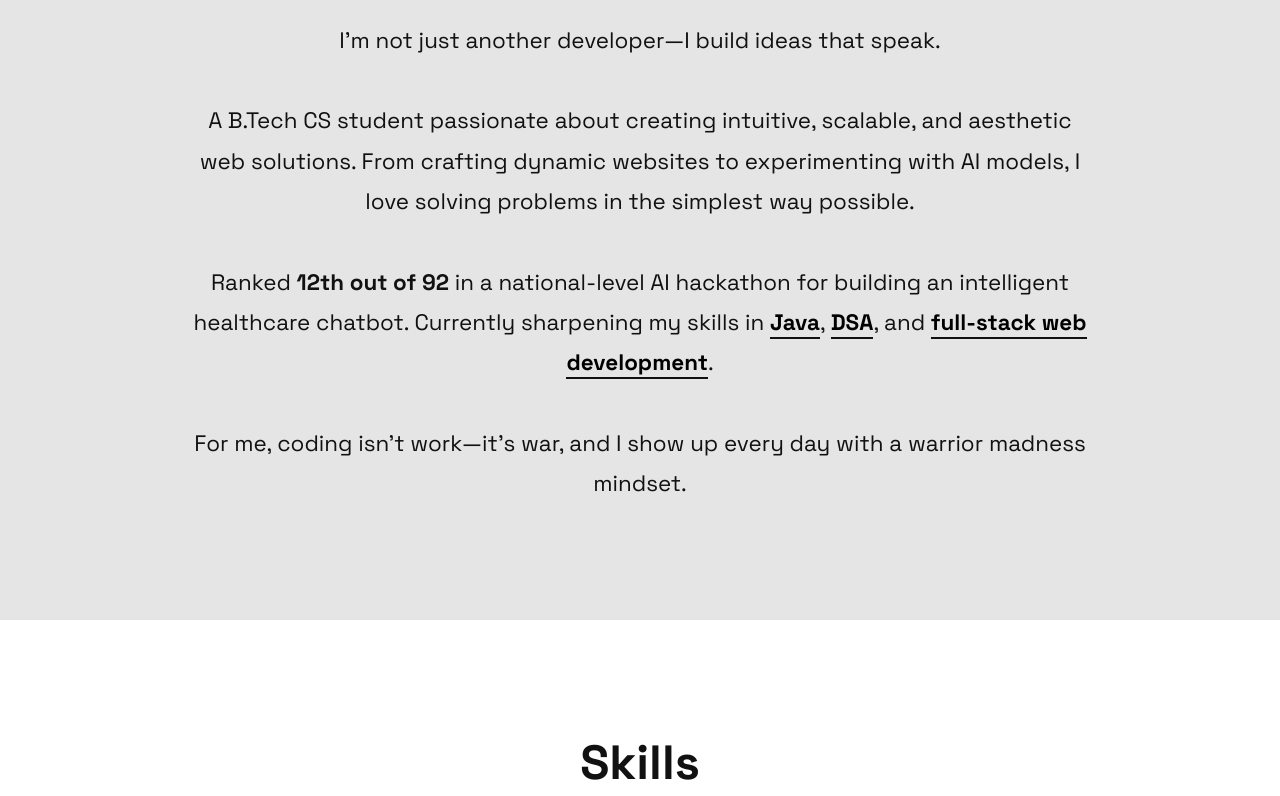
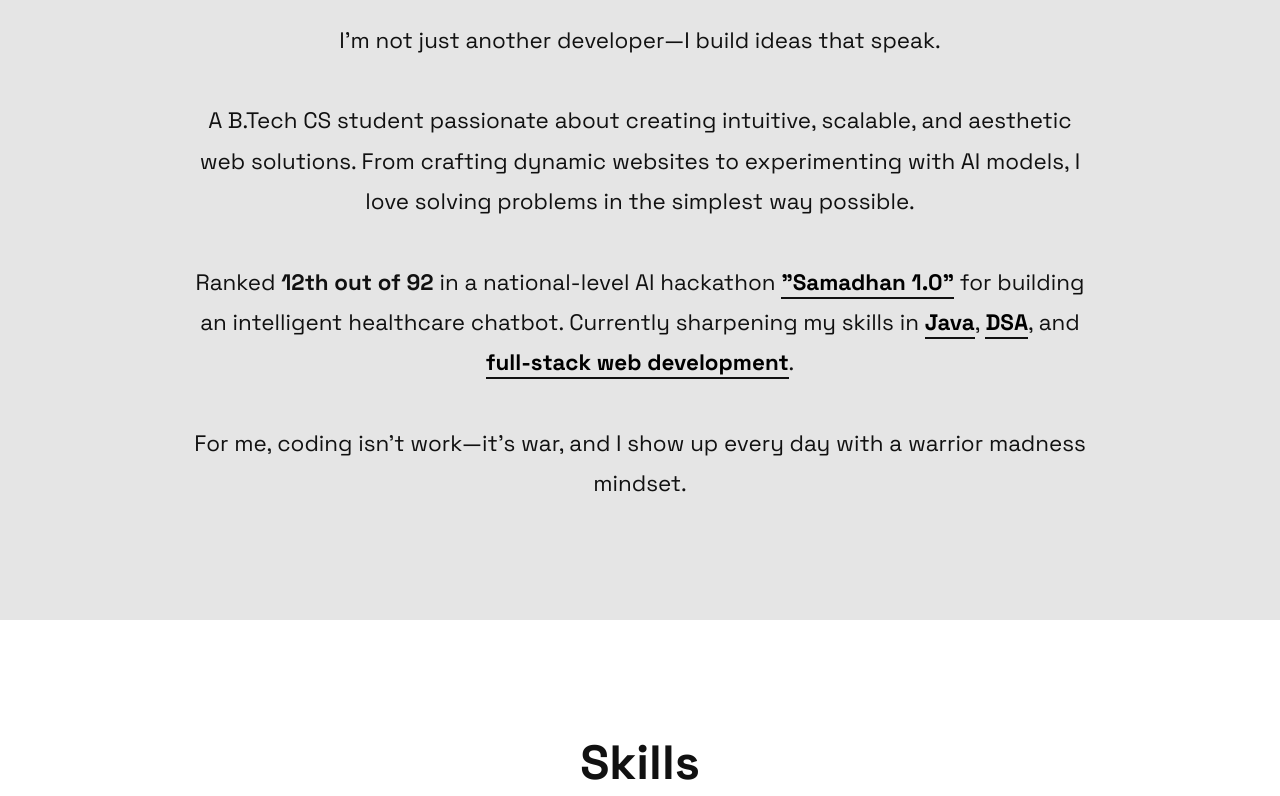
Before and after one commit to MR-STARK87/MyPortfolio, a plain HTML site: page index.html in a window 1280 px wide. Shown: the part 980-1776 px from the top of the page. Drawn offline with Linux system fonts and the light colour scheme; some packages are replaced by stand-ins of ours; a script that the page names is missing.

Commit message:
Update index.html

```diff
--- a/index.html
+++ b/index.html
@@ -820,7 +820,7 @@
           experimenting with AI models, I love solving problems in the simplest
           way possible. <br /><br />
           Ranked <strong>12th out of 92</strong> in a national-level AI
-          hackathon for building an intelligent healthcare chatbot. Currently
+          hackathon <span class="highlight">"Samadhan 1.0"</span> for building an intelligent healthcare chatbot. Currently
           sharpening my skills in <span class="highlight">Java</span>,
           <span class="highlight">DSA</span>, and
           <span class="highlight">full-stack web development</span>.<br /><br />
```
